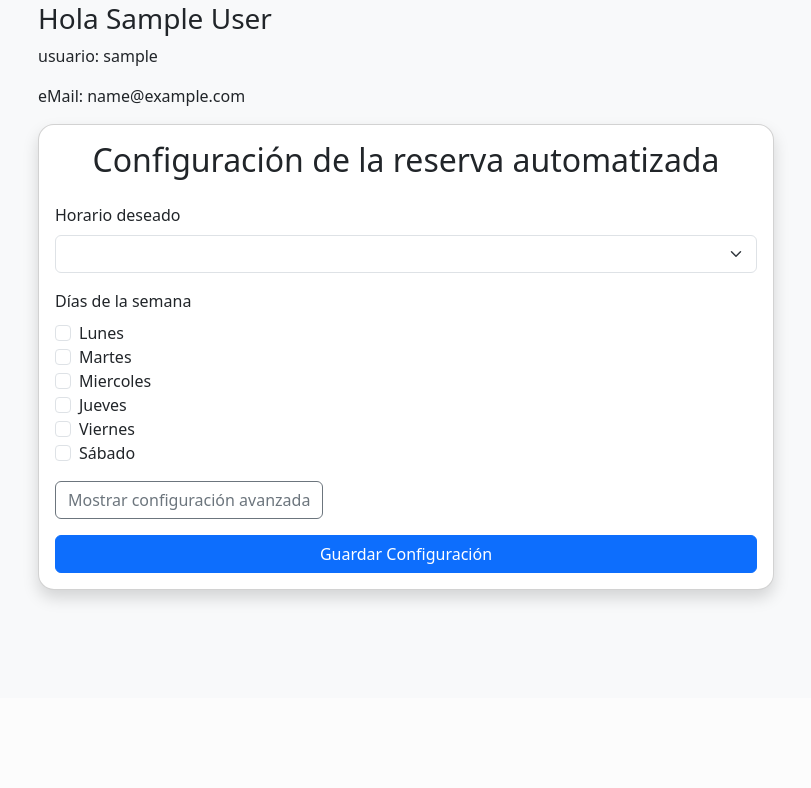
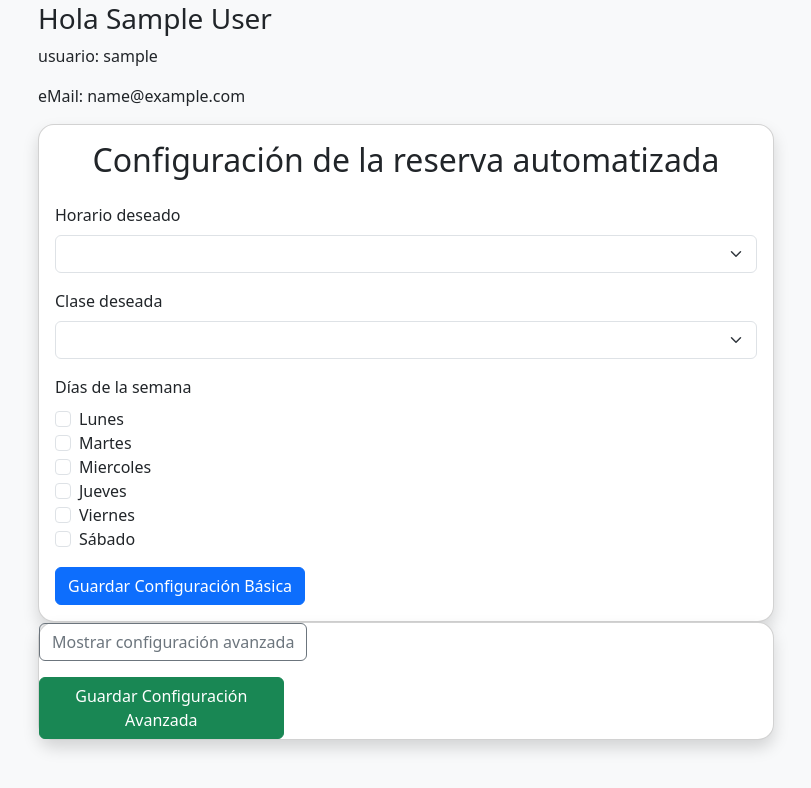
Before and after one commit to venturas55/aimharder, a Flask app: template templates/index.html in a window 1280 px wide. Shown: the part 102-890 px from the top of the page, without its empty margins (234-1045 px from the left). Before the commit the page ends 706 px from the top, so only its background shows below. Run offline with Flask 3, Linux system fonts and the light colour scheme; the template is opened without the code that fills it, so the values that code supplies are empty; the visitor is signed in with stand-in values (Sample User, id 1).

Commit message:
haciendo pruebas aun, ahora no funciona este commit. Pero me tengo que ir y quiero actualizar los cambios hechos en apv (no va el usb)

```diff
--- a/app.py
+++ b/app.py
@@ -6,7 +6,6 @@ from dotenv import load_dotenv
 from werkzeug.security import generate_password_hash, check_password_hash
 import traceback
 load_dotenv()
-
 app = Flask(__name__)
 
 # Configuración de la base de datos
@@ -27,18 +26,18 @@ def get_db_connection():
         cursorclass=pymysql.cursors.DictCursor  # Para obtener resultados como diccionarios
     )
 
-def get_current_clases_from_db():
+def get_current_clases_from(usuario):
     conn = get_db_connection()
     with conn.cursor() as cur:
-        cur.execute("SELECT class_name FROM current_classes")
+        cur.execute("SELECT class_name FROM current_classes WHERE usuario = %s", (usuario,))
         result = cur.fetchall()
     conn.close()
     return set(r['class_name'] for r in result)
 
-def get_current_hours_from_db():
+def get_current_hours_from(usuario):
     conn = get_db_connection()
     with conn.cursor() as cur:
-        cur.execute("SELECT hora FROM current_hours")
+        cur.execute("SELECT hora FROM current_hours WHERE usuario = %s", (usuario,))
         result = cur.fetchall()
     conn.close()
 
@@ -53,8 +52,6 @@ def get_current_hours_from_db():
 
     # Crear diccionario con índice como string
     return {str(i): sorted_hours[i] for i in range(len(sorted_hours))}
-
-
 
 """ class_times = {
     '0': '07:00 - 08:00',
@@ -73,14 +70,12 @@ def get_current_hours_from_db():
     '13': '20:00 - 21:00',
     '14': '21:00 - 22:00'
 } """
-class_times = get_current_hours_from_db()
-current_clases= get_current_clases_from_db()
+
 #current_clases=set()
 #current_clases.add("Cross MD")
 #current_clases.add("HYROX-Endurance")
 #current_clases.add("Grappling")
 #current_clases.add("B. Jiu-jitsu Principiante")
-print("Clases actuales: ", current_clases)
 
 @app.route("/", methods=["GET", "POST"])
 def login():
@@ -119,23 +114,41 @@ def dashboard():
 
     dias, hora ,clase,aimharder_user,aimharder_pass = None,None,None, None, None  # Inicializar estas variables fuera del bloque if
 
-    if request.method == "POST":
-        selected_id = request.form.get("time_slot")
-        selected_time = class_times.get(selected_id)
-        selected_days = request.form.getlist('week_days')
-        clase = request.form.get('clase')
-        aimharder_user = request.form.get('aimharder_user')
-        aimharder_pass = request.form.get('aimharder_pass')
+    class_times = get_current_hours_from(session['usuario'])
+    current_clases= get_current_clases_from(session['usuario'])
 
-        if selected_time:
-            update_target_file(selected_time, selected_days, clase,aimharder_user,aimharder_pass)
-            flash(f"Horario de {clase} actualizado a: {selected_time} los días {', '.join(selected_days)}", 'success')
-            return redirect(url_for('dashboard'))
 
     #hora, dias = getData()
     user_data = get_user_data_from_mysql()
     #print("hora: " , hora, "   === dias: ",dias)
-    return render_template("index.html", class_times=class_times, dias=user_data['dias'], hora=user_data['hora'], clase=user_data['clase'],aimharder_pass=user_data['aimharder_pass'],aimharder_user=user_data['aimharder_user'],current_clases=current_clases)
+    return render_template("index.html", class_times=class_times, dias=user_data['dias'], hora=user_data['hora'], clase=user_data['clase'],aimharder_pass=user_data['aimharder_pass'],aimharder_user=user_data['aimharder_user'],gym=user_data['gym'],current_clases=current_clases)
+
+@app.route("/guardar_basico", methods=["POST"])
+def guardar_basico():
+        if request.method == "POST":
+            print("basico")
+            selected_id = request.form.get("time_slot")
+            selected_time = class_times.get(selected_id)
+            selected_days = request.form.getlist('week_days')
+            clase = request.form.get('clase')
+            aimharder_user = request.form.get('aimharder_user')
+            aimharder_pass = request.form.get('aimharder_pass')
+            gym = request.form.get('gym')
+
+            if selected_time:
+                update_target_file(selected_time, selected_days, clase,aimharder_user,aimharder_pass,gym,session['id'])
+                flash(f"Horario de {clase} actualizado a: {selected_time} los días {', '.join(selected_days)}", 'success')
+                return redirect(url_for('dashboard'))
+        pass
+
+@app.route("/guardar_avanzado", methods=["POST"])
+def guardar_avanzado():
+        if request.method == "POST":
+            print("avanzado")
+            aimharder_user = request.form.get('aimharder_user')
+            aimharder_pass = request.form.get('aimharder_pass')
+            gym = request.form.get('gym')
+            return redirect(url_for('dashboard'))
 
 def get_user_data_from_mysql():
     connection = get_db_connection()
@@ -151,9 +164,10 @@ def get_user_data_from_mysql():
         connection.close()
         return None
 
-def update_target_file(selected_time, selected_days, clase,aimharder_user,aimharder_pass):
+def update_target_file(selected_time, selected_days, clase,aimharder_user,aimharder_pass,gym,id):
     #print("selected_time: ", selected_time)
-    path = "aimharderVPS.py"
+    path = os.path.join("scripts", f"aimharderVPS{id}.py")  # ejemplo guardando en carpeta 'scripts'
+    print(path)
     try:
         """  with open(path, "r", encoding="utf-8") as f:
             code = f.read()
@@ -190,16 +204,17 @@ def update_target_file(selected_time, selected_days, clase,aimharder_user,aimhar
         # Usamos UPSERT: si el ID ya existe, se actualizan los campos; si no, se inserta
         cur.execute(
             """
-            INSERT INTO configs (id, clase, dias, hora, aimharder_user, aimharder_pass)
-            VALUES (%s, %s,%s,%s, %s, %s)
+            INSERT INTO configs (id, clase, dias, hora, aimharder_user, aimharder_pass,gym)
+            VALUES (%s, %s,%s,%s, %s, %s, %s)
             ON DUPLICATE KEY UPDATE
                 clase = VALUES(clase),
                 dias = VALUES(dias),
                 hora = VALUES(hora),
                 aimharder_user = VALUES(aimharder_user),
-                aimharder_pass = VALUES(aimharder_pass)
+                aimharder_pass = VALUES(aimharder_pass),
+                gym = VALUES(gym)
             """,
-            (session["id"], str(clase),json.dumps(selected_days), str(selected_time),aimharder_user,aimharder_pass)
+            (session["id"], str(clase),json.dumps(selected_days), str(selected_time),aimharder_user,aimharder_pass,gym)
         )
         connection.commit()  # Confirmar la transacción
         cur.close()
--- a/requirements.txt
+++ b/requirements.txt
@@ -1,2 +1,6 @@
 selenium==4.16.0
 webdriver-manager==4.0.1
+Flask==3.0.3
+PyMySQL==1.1.1
+python-dotenv==1.0.1
+Werkzeug==3.0.3
--- a/templates/index.html
+++ b/templates/index.html
@@ -50,7 +50,7 @@
             <h2 class="card-title text-center mb-4">
               Configuración de la reserva automatizada
             </h2>
-            <form method="post">
+            <form method="post" action="{{ url_for('guardar_basico') }}">
               <div class="mb-3">
                 <label for="time_slot" class="form-label">Horario deseado</label>
                 <select class="form-select" id="time_slot" name="time_slot" required>
@@ -59,6 +59,20 @@
                   </option>
                   {% for key, value in class_times.items() %}
                   <option value="{{ key }}" {% if hora==value %} selected {% endif %}>
+                    {{ value }}
+                  </option>
+                  {% endfor %}
+                </select>
+              </div>
+
+              <div class="mb-3">
+                <label for="clase" class="form-label">Clase deseada</label>
+                <select class="form-select" id="clase" name="clase" required>
+                  <option value="" disabled>
+                    Selecciona una clase...
+                  </option>
+                  {% for value in current_clases %}
+                  <option value="{{ value }}" {% if clase==value %} selected {% endif %}>
                     {{ value }}
                   </option>
                   {% endfor %}
@@ -76,18 +90,32 @@
                   {% endfor %}
                 </div>
               </div>
+              <button type="submit" name="action" value="guardar_basico" class="btn btn-primary">
+                Guardar Configuración Básica
+              </button>
+
+            </form>
+
+          </div>
+        </div>
+      </div>
+
+      <div class="col-md-8">
+        <div class="card shadow rounded-4">
           <!-- Botón para mostrar/ocultar sección avanzada -->
           <div class="mb-3">
             <button type="button" class="btn btn-outline-secondary" id="toggleAdvancedBtn"
               onclick="toggleAdvancedFields()">Mostrar configuración avanzada</button>
           </div>
           <!-- Sección avanzada colapsable -->
+          <form method="post" action="{{ url_for('guardar_avanzado') }}">
             <div id="advancedFields" style="display: none;">
               <div class="mb-3">
                 <label for="aimharder_user" class="form-label">Usuario AimHarder</label>
                 <input type="text" class="form-control" id="aimharder_user" name="aimharder_user"
                   placeholder="user de aimharder" required value="{{ aimharder_user if aimharder_user else '' }}" />
               </div>
+
               <div class="mb-3">
                 <label for="aimharder_pass" class="form-label">Pass AimHarder</label>
                 <div class="input-group">
@@ -99,30 +127,19 @@
                 </div>
               </div>
               <div class="mb-3">
-                  <label for="clase" class="form-label">Clase deseada</label>
-                  <select class="form-select" id="clase" name="clase" required>
-                    <option value="" disabled>
-                      Selecciona una clase...
-                    </option>
-                    {% for value in current_clases %}
-                    <option value="{{ value }}" {% if clase==value %} selected {% endif %}>
-                      {{ value }}
-                    </option>
-                    {% endfor %}
-                  </select>
+                <label for="gym" class="form-label">GYM (prefijo en AimHarder)</label>
+                <input type="text" class="form-control" id="gym" name="gym" placeholder="GYM de aimharder" required
+                  value="{{ gym if gym else '' }}" />
               </div>
 
             </div>
             <!-- Fin de la sección avanzada -->
-
-              <div class="d-grid">
-                <button type="submit" class="btn btn-primary">
-                  Guardar Configuración
+            <div class="d-grid col-4">
+              <button type="submit" name="action" value="guardar_avanzado" class="btn btn-success">
+                Guardar Configuración Avanzada
               </button>
             </div>
           </form>
-          </div>
-        </div>
         </div>
       </div>
     </div>
```
Also changed, not shown: database/estructura.sql (+11 -4 lines), 1 other file. Lines whose indentation alone changed are shown as unchanged.
